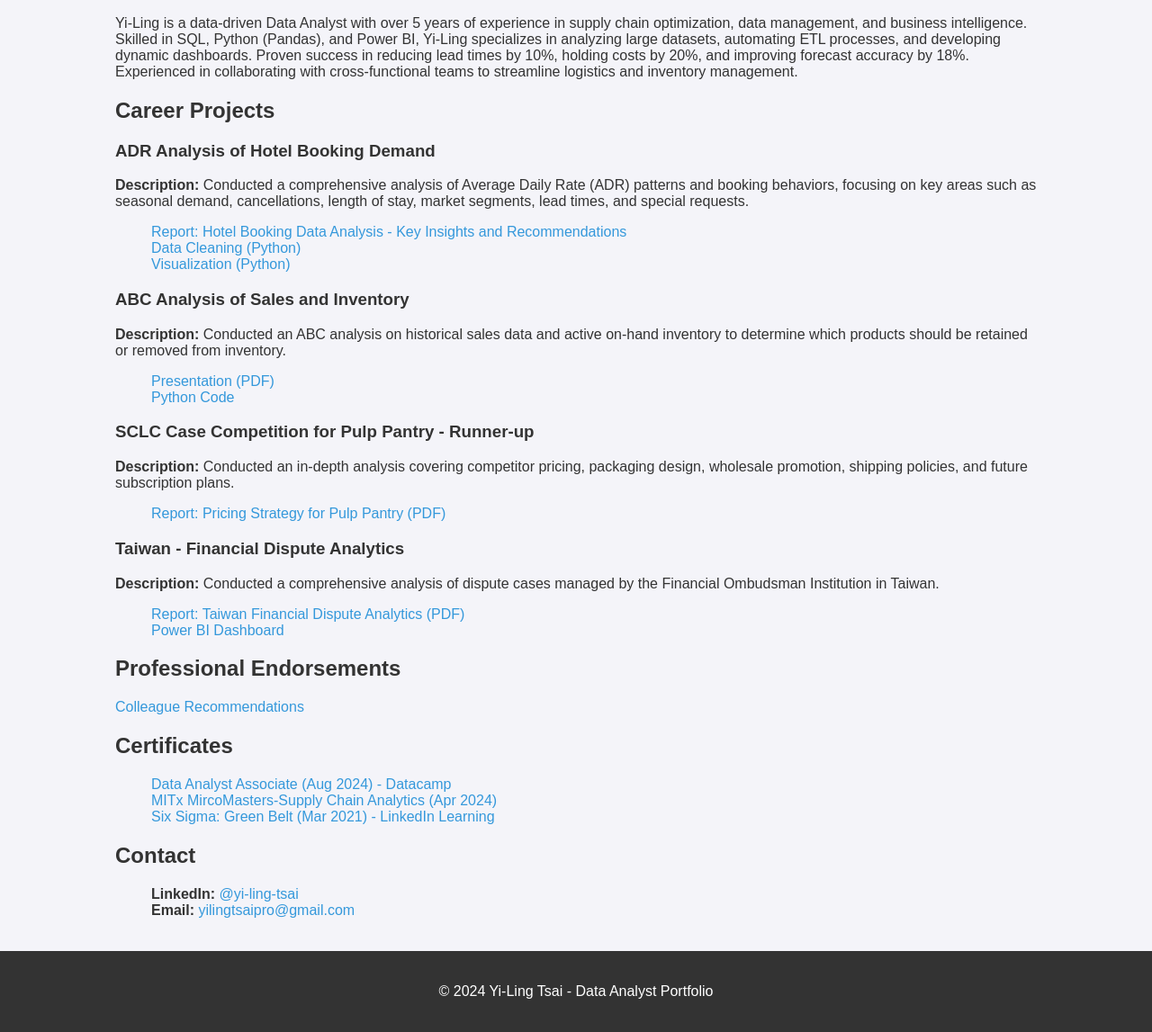
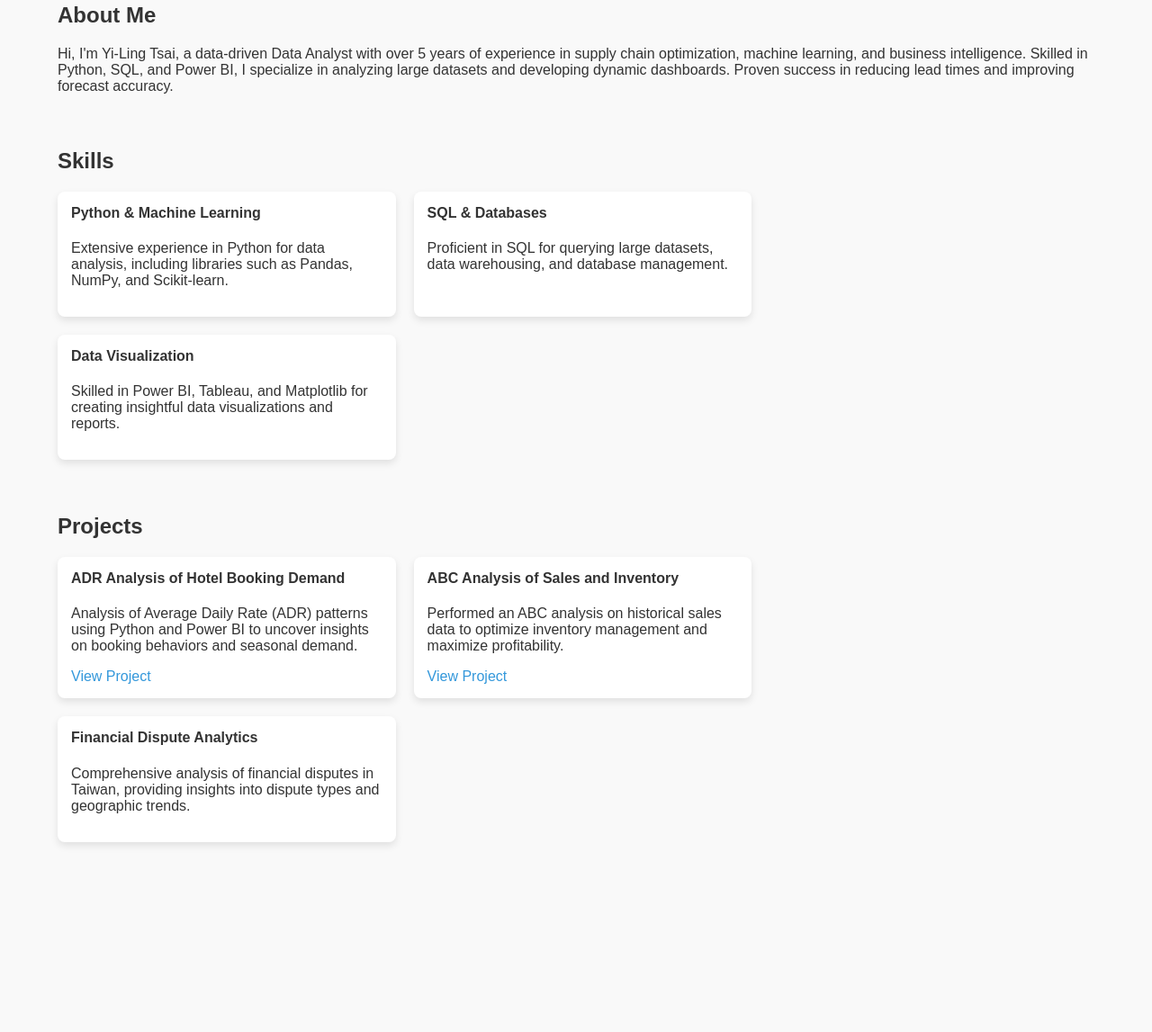
Before and after one commit to Yi-LingT/Portfolio-Webpage, a plain HTML site: page index.html in a window 1280 px wide. Shown: the part 191-1338 px from the top of the page at 90% size. After the commit the page ends 1207 px from the top, so only its background shows below. Drawn offline with Linux system fonts and the light colour scheme.

Commit message:
Update index.html

```diff
--- a/index.html
+++ b/index.html
@@ -3,117 +3,155 @@
 <head>
     <meta charset="UTF-8">
     <meta name="viewport" content="width=device-width, initial-scale=1.0">
-    <title>Yi-Ling Tsai - Data Analyst Portfolio</title>
+    <title>Yi-Ling Tsai - Data Scientist Portfolio</title>
+    <link rel="stylesheet" href="https://cdnjs.cloudflare.com/ajax/libs/font-awesome/6.0.0-beta3/css/all.min.css">
     <style>
         body {
-            font-family: Arial, sans-serif;
+            font-family: 'Arial', sans-serif;
             margin: 0;
             padding: 0;
-            background-color: #f4f4f9;
+            background-color: #f9f9f9;
             color: #333;
         }
+
         header {
             background-color: #333;
             color: white;
             padding: 20px;
             text-align: center;
         }
+
         .container {
-            width: 80%;
+            width: 90%;
             margin: 0 auto;
-            padding: 20px;
+            padding: 20px 0;
         }
+
         h1, h2, h3 {
             color: #333;
         }
-        ul {
-            list-style-type: none;
-        }
+
         a {
             color: #3498db;
             text-decoration: none;
         }
+
         a:hover {
             text-decoration: underline;
         }
+
+        /* Sections Styling */
+        section {
+            margin-bottom: 60px;
+        }
+
+        .skills, .projects {
+            display: flex;
+            flex-wrap: wrap;
+            gap: 20px;
+        }
+
+        .skill, .project {
+            background-color: #fff;
+            border-radius: 8px;
+            padding: 15px;
+            box-shadow: 0 4px 8px rgba(0, 0, 0, 0.1);
+            width: 30%;
+        }
+
+        .skill h4, .project h4 {
+            margin-top: 0;
+        }
+
+        .contact-form {
+            max-width: 500px;
+            margin: 0 auto;
+        }
+
+        input, textarea {
+            width: 100%;
+            padding: 10px;
+            margin: 5px 0;
+            border-radius: 5px;
+            border: 1px solid #ccc;
+        }
+
+        button {
+            padding: 10px 20px;
+            background-color: #3498db;
+            color: white;
+            border: none;
+            cursor: pointer;
+            border-radius: 5px;
+        }
+
+        button:hover {
+            background-color: #2980b9;
+        }
+
         footer {
             text-align: center;
             padding: 20px;
             background-color: #333;
             color: white;
         }
+
+        @media (max-width: 768px) {
+            .skills, .projects {
+                flex-direction: column;
+            }
+
+            .skill, .project {
+                width: 100%;
+            }
+        }
     </style>
 </head>
 <body>
 
 <header>
-    <h1>Yi-Ling Tsai - Data Analyst in Supply Chain & Operations</h1>
+    <h1>Yi-Ling Tsai - Data Scientist Portfolio</h1>
+    <p>Data Analyst & Machine Learning Specialist in Supply Chain Optimization</p>
 </header>
 
 <div class="container">
     <section id="about">
-        <h2>About</h2>
-        <p>Yi-Ling is a data-driven Data Analyst with over 5 years of experience in supply chain optimization, data management, and business intelligence. Skilled in SQL, Python (Pandas), and Power BI, Yi-Ling specializes in analyzing large datasets, automating ETL processes, and developing dynamic dashboards. Proven success in reducing lead times by 10%, holding costs by 20%, and improving forecast accuracy by 18%. Experienced in collaborating with cross-functional teams to streamline logistics and inventory management.</p>
+        <h2>About Me</h2>
+        <p>Hi, I'm Yi-Ling Tsai, a data-driven Data Analyst with over 5 years of experience in supply chain optimization, machine learning, and business intelligence. Skilled in Python, SQL, and Power BI, I specialize in analyzing large datasets and developing dynamic dashboards. Proven success in reducing lead times and improving forecast accuracy.</p>
+    </section>
+
+    <section id="skills">
+        <h2>Skills</h2>
+        <div class="skills">
+            <div class="skill">
+                <h4>Python & Machine Learning</h4>
+                <p>Extensive experience in Python for data analysis, including libraries such as Pandas, NumPy, and Scikit-learn.</p>
+            </div>
+            <div class="skill">
+                <h4>SQL & Databases</h4>
+                <p>Proficient in SQL for querying large datasets, data warehousing, and database management.</p>
+            </div>
+            <div class="skill">
+                <h4>Data Visualization</h4>
+                <p>Skilled in Power BI, Tableau, and Matplotlib for creating insightful data visualizations and reports.</p>
+            </div>
+        </div>
     </section>
 
     <section id="projects">
-        <h2>Career Projects</h2>
-
-        <h3>ADR Analysis of Hotel Booking Demand</h3>
-        <p><strong>Description:</strong> Conducted a comprehensive analysis of Average Daily Rate (ADR) patterns and booking behaviors, focusing on key areas such as seasonal demand, cancellations, length of stay, market segments, lead times, and special requests.</p>
-        <ul>
-            <li><a href="https://github.com/Yi-LingT/Analytics-Projects/blob/main/4-3.%20Report-Hotel-Booking-Data-Analysis-Key-Insights-and-Recommendations.pdf">Report: Hotel Booking Data Analysis - Key Insights and Recommendations</a></li>
-            <li><a href="https://github.com/Yi-LingT/Analytics-Projects/blob/main/4-1.%20Data_Cleaning_for_Hotel_booking_demand.ipynb">Data Cleaning (Python)</a></li>
-            <li><a href="https://github.com/Yi-LingT/Analytics-Projects/blob/main/4-2.%20Visualization_Hotel_Booking_Demand.ipynb">Visualization (Python)</a></li>
-        </ul>
-
-        <h3>ABC Analysis of Sales and Inventory</h3>
-        <p><strong>Description:</strong> Conducted an ABC analysis on historical sales data and active on-hand inventory to determine which products should be retained or removed from inventory.</p>
-        <ul>
-            <li><a href="https://github.com/Yi-LingT/Analytics-Projects/blob/main/1-2.%20PPT-Optimizing-Inventory-for-Maximizing-Profitability.pdf">Presentation (PDF)</a></li>
-            <li><a href="https://github.com/Yi-LingT/Analytics-Projects/blob/main/1-1.%20Code-Optimizing-Inventory-for-Maximizing-Profitability.ipynb">Python Code</a></li>
-        </ul>
-
-        <h3>SCLC Case Competition for Pulp Pantry - Runner-up</h3>
-        <p><strong>Description:</strong> Conducted an in-depth analysis covering competitor pricing, packaging design, wholesale promotion, shipping policies, and future subscription plans.</p>
-        <ul>
-            <li><a href="https://github.com/Yi-LingT/Analytics-Projects/blob/main/2-1.%20Report-Pricing_Strategy_pulp_pantry.pdf">Report: Pricing Strategy for Pulp Pantry (PDF)</a></li>
-        </ul>
-
-        <h3>Taiwan - Financial Dispute Analytics</h3>
-        <p><strong>Description:</strong> Conducted a comprehensive analysis of dispute cases managed by the Financial Ombudsman Institution in Taiwan.</p>
-        <ul>
-            <li><a href="https://github.com/Yi-LingT/Analytics-Projects/blob/main/3-1.%20Report-Taiwan-Financial-Dispute-Analytics.pdf">Report: Taiwan Financial Dispute Analytics (PDF)</a></li>
-            <li><a href="https://app.powerbi.com/view?r=eyJrIjoiOGJkZDg2ODAtOWY1ZC00MWRmLWE1MmUtMzZkNTI5ODc2NWZiIiwidCI6IjljM2UyYTZmLWFmZDMtNDUwZS1hMTI2LTU2YzVkMDY4N2NmNyIsImMiOjEwfQ%3D%3D">Power BI Dashboard</a></li>
-        </ul>
-    </section>
-
-    <section id="endorsements">
-        <h2>Professional Endorsements</h2>
-        <p><a href="https://www.linkedin.com/in/yi-ling-tsai/details/recommendations/?locale=en_US">Colleague Recommendations</a></p>
-    </section>
-
-    <section id="certificates">
-        <h2>Certificates</h2>
-        <ul>
-            <li><a href="https://www.datacamp.com/certificate/DAA0019128821129">Data Analyst Associate (Aug 2024) - Datacamp</a></li>
-            <li><a href="https://courses.edx.org/certificates/9c025b1f2d4a438498d698f064c2274c">MITx MircoMasters-Supply Chain Analytics (Apr 2024)</a></li>
-            <li><a href="https://www.linkedin.com/learning/certificates/fb75a687f9a4e5da99cc7805107d8a3442c3fa294177cbdba74e9b84ff42d476">Six Sigma: Green Belt (Mar 2021) - LinkedIn Learning</a></li>
-        </ul>
-    </section>
-
-    <section id="contacts">
-        <h2>Contact</h2>
-        <ul>
-            <li><strong>LinkedIn:</strong> <a href="https://www.linkedin.com/in/yi-ling-tsai/?locale=en_US">@yi-ling-tsai</a></li>
-            <li><strong>Email:</strong> <a href="mailto:yilingtsaipro@gmail.com">yilingtsaipro@gmail.com</a></li>
-        </ul>
-    </section>
-</div>
-
-<footer>
-    <p>© 2024 Yi-Ling Tsai - Data Analyst Portfolio</p>
-</footer>
-
-</body>
-</html>
+        <h2>Projects</h2>
+        <div class="projects">
+            <div class="project">
+                <h4>ADR Analysis of Hotel Booking Demand</h4>
+                <p>Analysis of Average Daily Rate (ADR) patterns using Python and Power BI to uncover insights on booking behaviors and seasonal demand.</p>
+                <a href="https://github.com/Yi-LingT/Analytics-Projects" target="_blank">View Project</a>
+            </div>
+            <div class="project">
+                <h4>ABC Analysis of Sales and Inventory</h4>
+                <p>Performed an ABC analysis on historical sales data to optimize inventory management and maximize profitability.</p>
+                <a href="https://github.com/Yi-LingT/Analytics-Projects" target="_blank">View Project</a>
+            </div>
+            <div class="project">
+                <h4>Financial Dispute Analytics</h4>
+                <p>Comprehensive analysis of financial disputes in Taiwan, providing insights into dispute types and geographic trends.</p>
+                <a href="https://github.com/Yi-LingT/Analytics-Projects"
```
